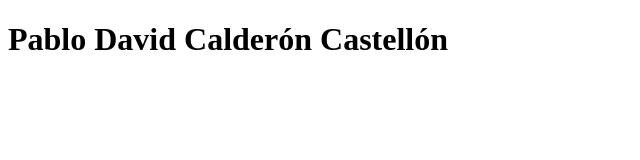
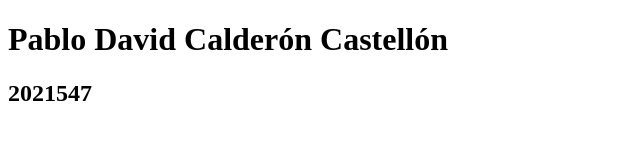
Before and after one commit to alacan-2024010/TIC1, a plain HTML site: page index.html in a window 1280 px wide. Shown: the whole page, without its empty margins (0-640 px from the left). Drawn offline with Linux system fonts and the light colour scheme.

Commit message:
Feat: Agrega mi numero de carnet en la linea 33 del index

```diff
--- a/index.html
+++ b/index.html
@@ -30,5 +30,6 @@
 
 
     <h1>Pablo David Calderón Castellón</h1>
+    <h2>2021547</h2>
 </body>
 </html>
```
